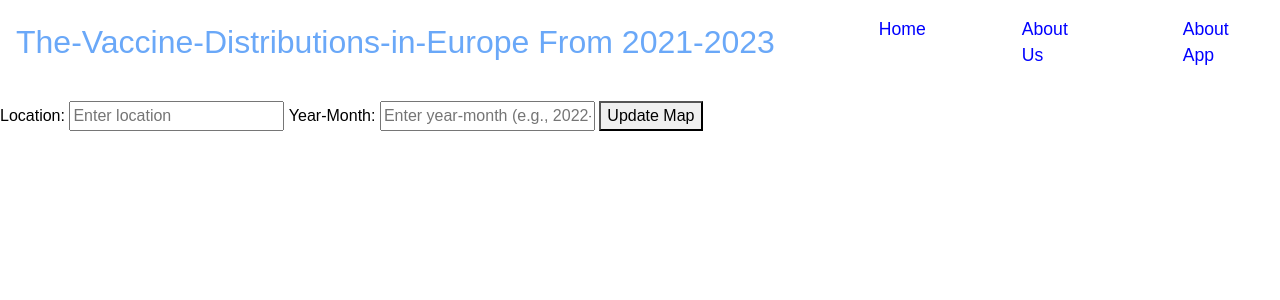
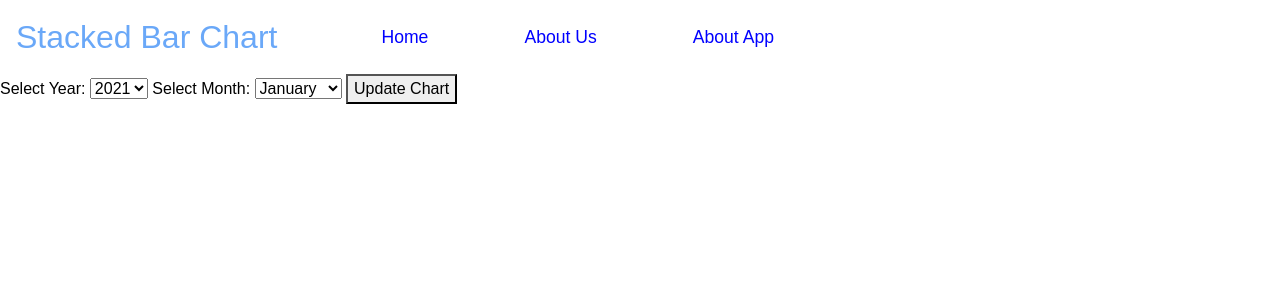
Before and after one commit to petwwent/The-Vaccine-Distributions-in-Europe, a FastAPI app: page / in a window 1280 px wide. Shown: the top 300 px of the page. Run offline with FastAPI, Linux system fonts and the light colour scheme; data that the repository does not hold is empty; some libraries are stand-ins or nearby versions.

Commit message:
Update index.html

```diff
--- a/templates/index.html
+++ b/templates/index.html
@@ -3,7 +3,7 @@
 <head>
     <meta charset="UTF-8">
     <meta name="viewport" content="width=device-width, initial-scale=1.0">
-    <title>The-Vaccine-Distributions-in-Europe From 2021-2023</title>
+    <title>Stacked Bar Chart</title>
     <link rel="stylesheet" href="https://maxcdn.bootstrapcdn.com/bootstrap/4.5.2/css/bootstrap.min.css">
     <link rel="stylesheet" href="https://cdnjs.cloudflare.com/ajax/libs/font-awesome/5.15.3/css/all.min.css">
     <link rel="stylesheet" href="/static/style.css">
@@ -14,7 +14,7 @@
 <body>
     <header>
         <nav class="navbar navbar-expand-lg">
-            <a class="navbar-brand" href="#">The-Vaccine-Distributions-in-Europe From 2021-2023</a>
+            <a class="navbar-brand" href="#">Stacked Bar Chart</a>
             <button class="navbar-toggler" type="button" data-toggle="collapse" data-target="#navbarNav"
                 aria-controls="navbarNav" aria-expanded="false" aria-label="Toggle navigation">
                 <span class="navbar-toggler-icon"></span>
@@ -34,43 +34,48 @@
             </div>
         </nav>
     </header>
-    <nav class="navbar navbar-expand-lg">
-        <!-- Your Navbar content -->
-    </nav>
 
     <div>
-        <label for="location">Location:</label>
-        <input type="text" id="location" placeholder="Enter location">
+        <label for="year">Select Year:</label>
+        <select id="year">
+            <option value="2021">2021</option>
+            <option value="2022">2022</option>
+            <option value="2023">2023</option>
+        </select>
 
-        <label for="yearMonth">Year-Month:</label>
-        <input type="text" id="yearMonth" placeholder="Enter year-month (e.g., 2022-05)">
+        <label for="month">Select Month:</label>
+        <select id="month">
+            <option value="01">January</option>
+            <option value="02">February</option>
+            <!-- Add other months -->
+        </select>
 
-        <button onclick="updateChoropleth()">Update Map</button>
+        <button onclick="updateStackedBarChart()">Update Chart</button>
     </div>
 
-    <div id="choroplethMap"></div>
+    <div id="stackedBarChart"></div>
 
     <script>
-        function updateChoropleth() {
-            var locationInput = document.getElementById("location").value;
-            var yearMonthInput = document.getElementById("yearMonth").value;
+        function updateStackedBarChart() {
+            var selectedYear = document.getElementById("year").value;
+            var selectedMonth = document.getElementById("month").value;
 
-            // Make a request to the server with the input values
-            fetch(`/get-choropleth-data?location=${locationInput}&year_month=${yearMonthInput}`)
+            // Make a request to the server with the selected year and month
+            fetch(`/get-stacked-bar-chart?year=${selectedYear}&month=${selectedMonth}`)
                 .then(response => response.json())
                 .then(data => {
-                    // Update or redraw the choropleth map using the retrieved data
-                    Plotly.newPlot('choroplethMap', JSON.parse(data));
+                    // Update or redraw the stacked bar chart using the retrieved data
+                    Plotly.newPlot('stackedBarChart', JSON.parse(data));
                 })
                 .catch(error => console.error('Error:', error));
         }
 
-        // Fetch initial choropleth data from the backend and render the map
-        fetch('/get-choropleth-data')
+        // Fetch initial stacked bar chart data from the backend and render the chart
+        fetch('/get-stacked-bar-chart')
             .then(response => response.json())
             .then(data => {
-                // Create and render the choropleth map using Plotly
-                Plotly.newPlot('choroplethMap', JSON.parse(data));
+                // Create and render the stacked bar chart using Plotly
+                Plotly.newPlot('stackedBarChart', JSON.parse(data));
             })
             .catch(error => console.error('Error:', error));
     </script>
```
